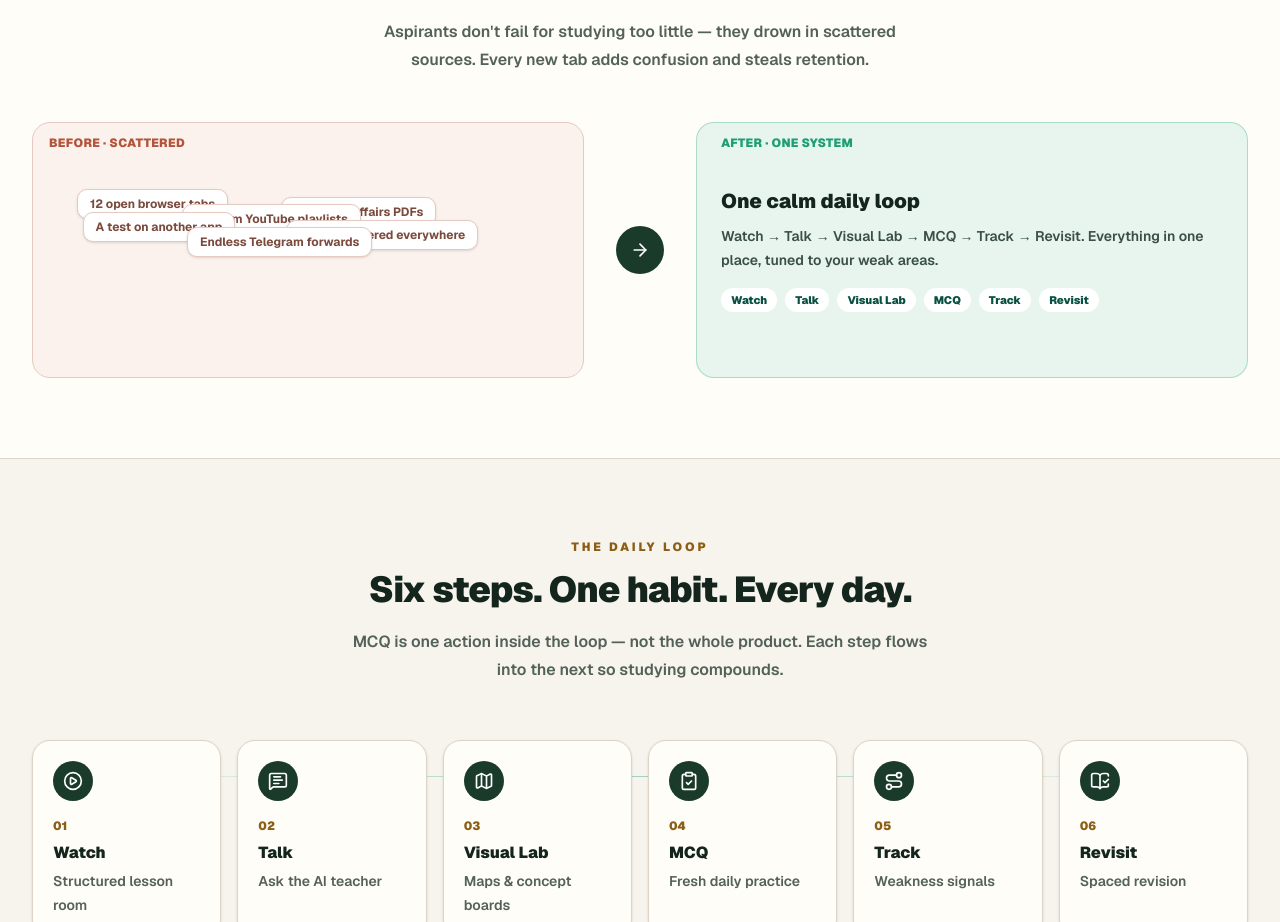
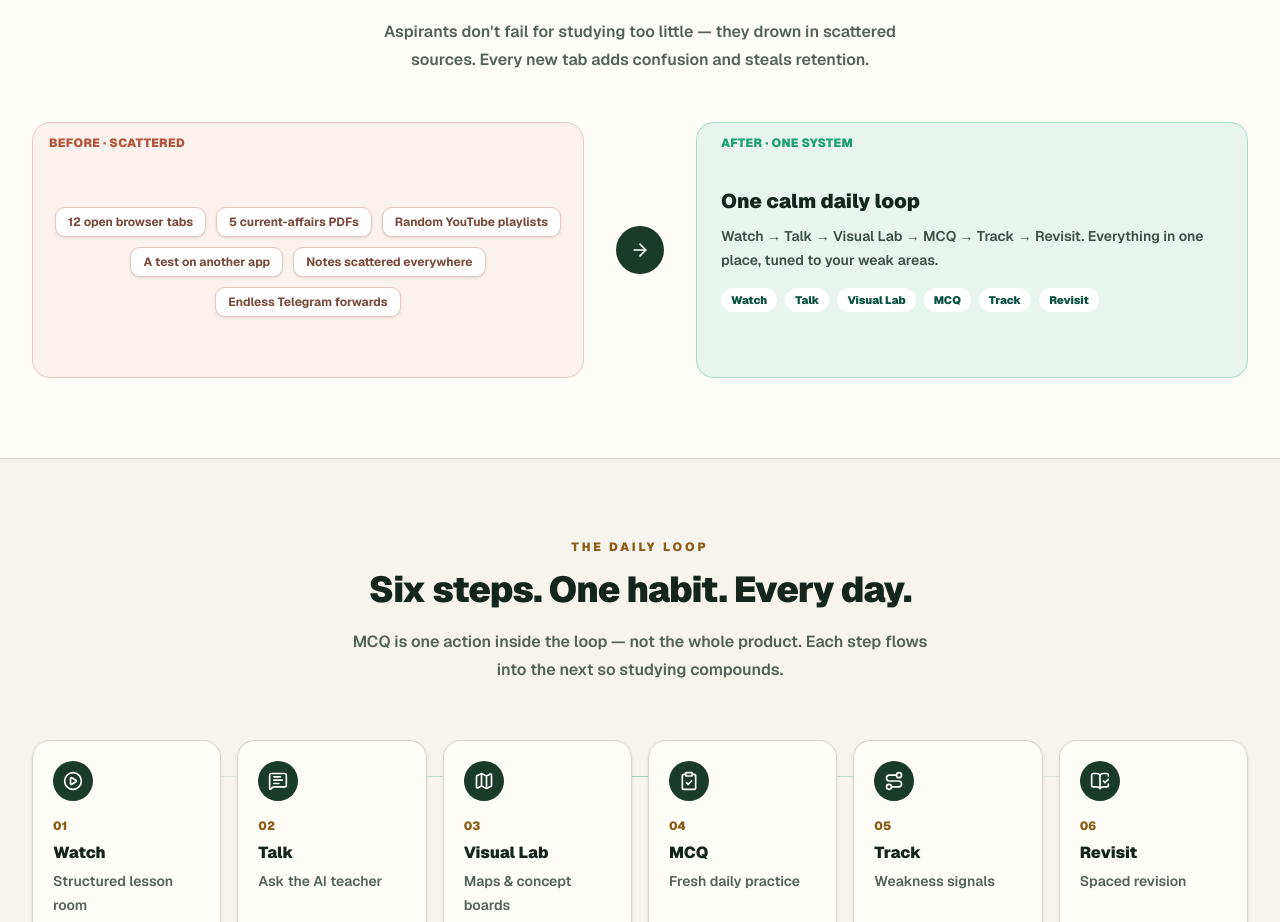
Before and after one commit to Ktej255/mcq-portal-frontend, a Next.js app: page / in a window 1280 px wide. Shown: the part 980-1902 px from the top of the page. Built offline with nearby package versions, Linux system fonts and the light colour scheme; no server answers.

Commit message:
fix(marketing): resolve overlap in scattered section and hero floating chip

```diff
--- a/src/components/marketing/SaritHome.tsx
+++ b/src/components/marketing/SaritHome.tsx
@@ -422,8 +422,11 @@ function Hero({ reduce }: { reduce: boolean | null }) {
             </div>
           </div>
 
-          {/* floating chip */}
-          <div className="sl-float absolute -left-4 bottom-8 hidden rounded-xl border border-[#dcd5c7] bg-[#fffdf8] px-3 py-2 shadow-md sm:flex" style={{ animation: reduce ? undefined : "sl-float 4s ease-in-out infinite" }}>
+          {/* floating chip — sits just below the card, no overlap */}
+          <div
+            className="sl-float absolute -bottom-5 right-6 hidden rounded-xl border border-[#dcd5c7] bg-[#fffdf8] px-3 py-2 shadow-md sm:flex"
+            style={{ animation: reduce ? undefined : "sl-float 4s ease-in-out infinite" }}
+          >
             <span className="flex items-center gap-2 text-xs font-black text-[#33443b]">
               <CheckCircle2 className="h-4 w-4 text-[#1d9e75]" /> Weak area: River systems
             </span>
@@ -450,7 +453,7 @@ function ProblemSection() {
 
         <div className="mt-12 grid items-center gap-8 lg:grid-cols-[1fr_auto_1fr]">
           {/* scattered */}
-          <div className="relative h-64 rounded-2xl border border-[#e6c9c0] bg-[#fbf2ee] p-4">
+          <div className="relative flex h-64 flex-wrap content-center items-center justify-center gap-2.5 rounded-2xl border border-[#e6c9c0] bg-[#fbf2ee] px-5 pb-5 pt-11">
             <p className="absolute left-4 top-3 text-xs font-black uppercase tracking-wide text-[#b4543a]">Before · scattered</p>
             {noisySources.map((s, i) => (
               <motion.span
@@ -459,12 +462,8 @@ function ProblemSection() {
                 whileInView={{ opacity: 1, y: 0 }}
                 viewport={{ once: true }}
                 transition={{ delay: i * 0.06 }}
-                className="absolute rounded-lg border border-[#e6c9c0] bg-white px-3 py-1.5 text-xs font-bold text-[#7a4a3c] shadow-sm"
-                style={{
-                  left: `${8 + ((i * 37) % 55)}%`,
-                  top: `${26 + ((i * 53) % 50)}%`,
-                  transform: `rotate(${(i % 2 === 0 ? -1 : 1) * (3 + i)}deg)`,
-                }}
+                className="rounded-lg border border-[#e6c9c0] bg-white px-3 py-1.5 text-xs font-bold text-[#7a4a3c] shadow-sm"
+                style={{ transform: `rotate(${(i % 2 === 0 ? -1 : 1) * (2 + (i % 3))}deg)` }}
               >
                 {s}
               </motion.span>
```
